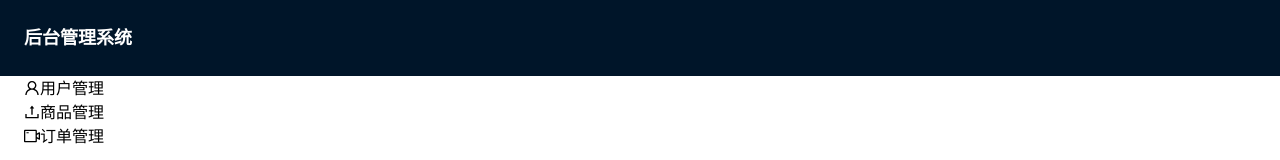
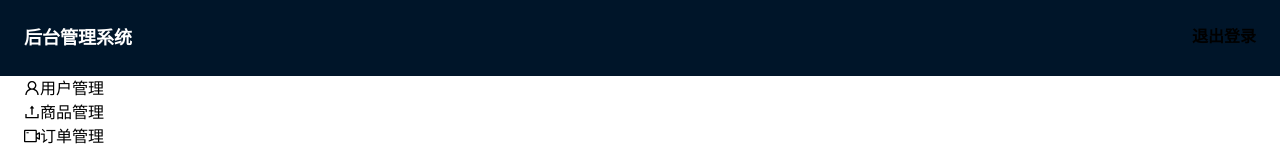
Before and after one commit to kongmingLatern/admin-react, a React (Create React App) app in the folder frontend/: page /admin in a window 1280 px wide. Shown: the top 160 px of the page. Built offline with nearby package versions, Linux system fonts and the light colour scheme.

Commit message:
feat: add Header.tsx

```diff
--- a/frontend/src/components/UI.tsx
+++ b/frontend/src/components/UI.tsx
@@ -32,7 +32,7 @@ export default function UI() {
   ]
   return (
     <>
-      <Header title="后台管理系统" exit="退出登录" />
+      <Header title="后台管理系统" text="退出登录" />
       <Layout>
         <Sider breakpoint="lg" collapsedWidth="0">
           <div className="logo" />
```
